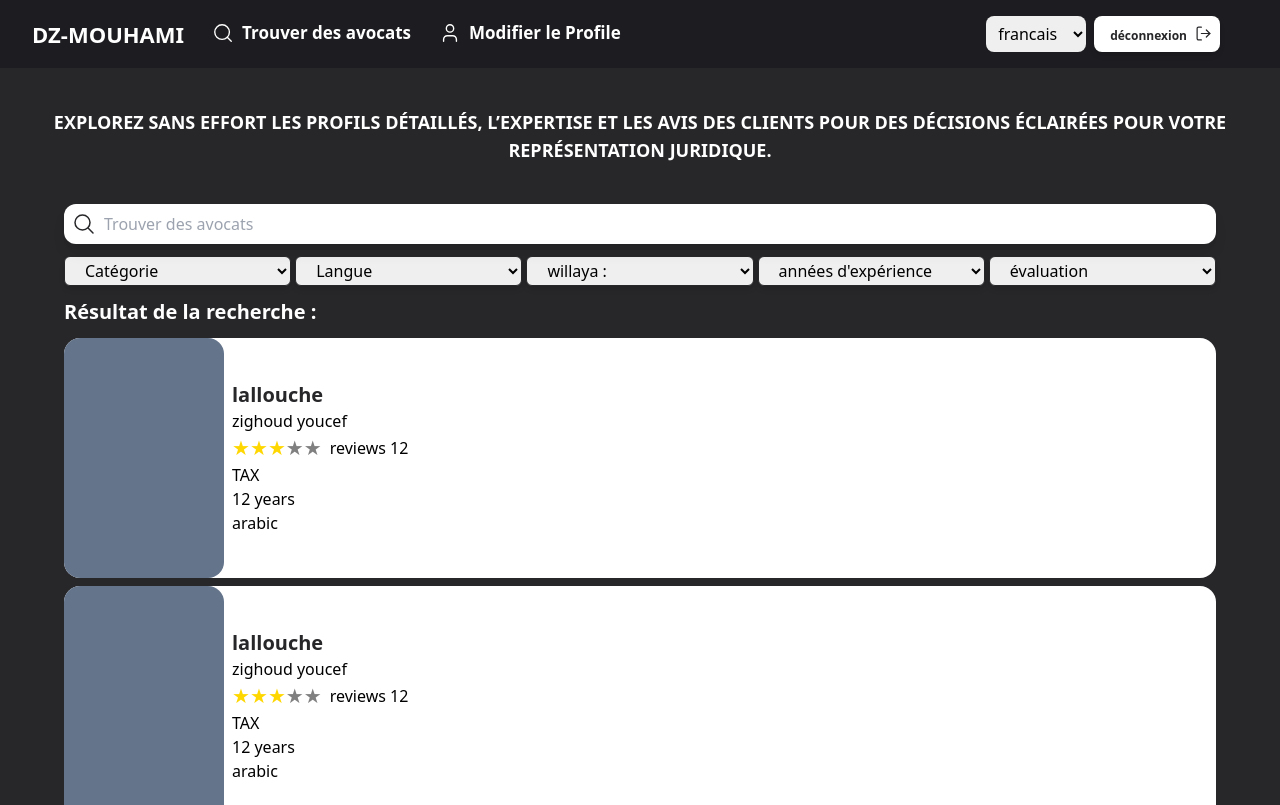
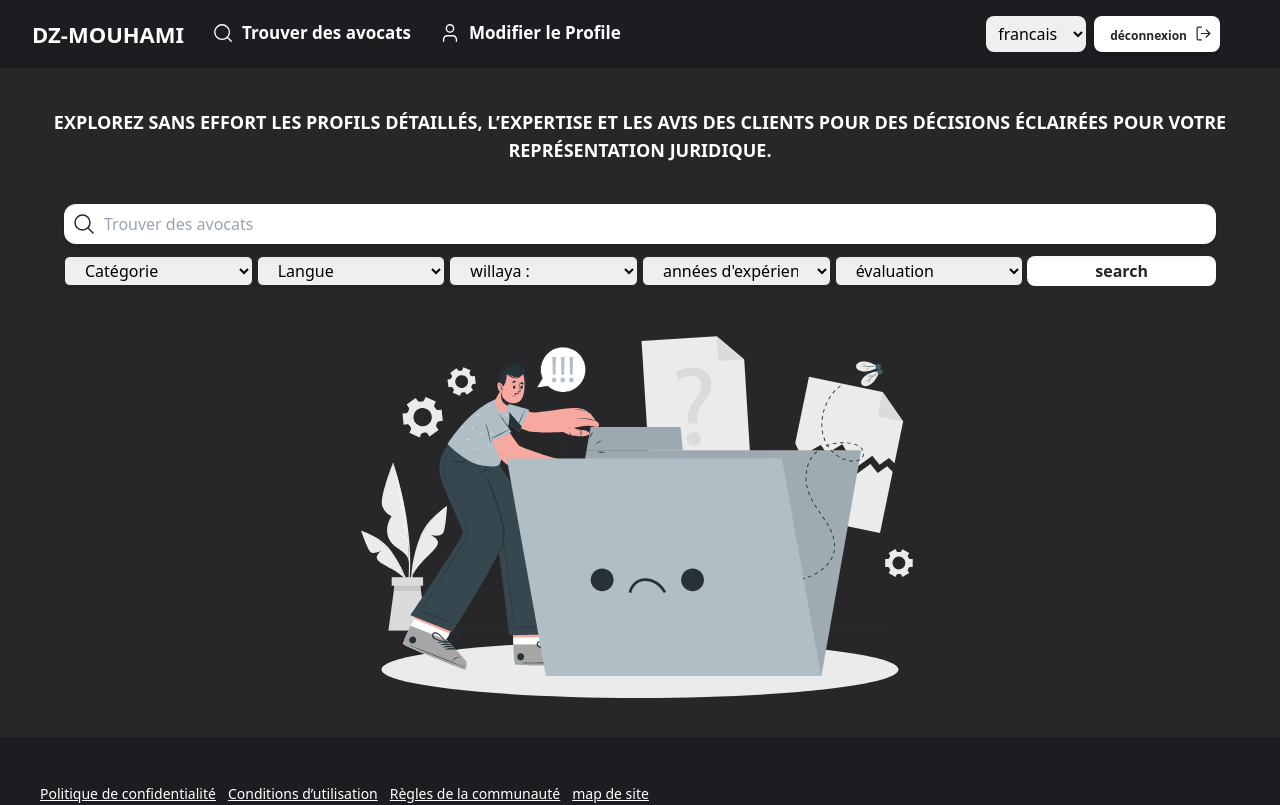
Before and after one commit to AbdelghaniLallouche/DZMouhamiFront, a React (Vite) app: page / in a window 1280 px wide. Shown: the top 805 px of the page. Built offline with nearby package versions, Linux system fonts and the light colour scheme.

Commit message:
Search Done

```diff
--- a/src/Layouts/Explore.jsx
+++ b/src/Layouts/Explore.jsx
@@ -9,29 +9,70 @@ import { Link } from "react-router-dom";
 const Explore = () => {
   const [wilaya, setWilaya] = useState();
   const [wilayaselected, setWilayaselected] = useState(false);
+  const [category, setCategory] = useState();
+  const [lang, setLang] = useState();
+  const [years, setYears] = useState();
+  const [rating, setRating] = useState();
+  const [name, setName] = useState();
   const { t, i18n } = useTranslation();
+  const [issearch , setIssearch] = useState(false);
+  const [filtreddata, setFiltreddata] = useState([]);
   const [data, setData] = useState([
     {
       id: 1,
       name: "lallouche",
+      wilaya : "Alger",
+      commune : "Alger centre",
       address: "zighoud youcef",
-      rating: 21,
-      categ: "TAX",
-      exp: "12 years",
-      langs: "arabic",
+      rating: 5,
+      categ: 2,
+      exp: 12,
+      langs: 1,
       img: "kalwa",
     },
     {
       id: 2,
       name: "lallouche",
+      wilaya : "Constantine",
+      commune : "Zighoud youcef",
       address: "zighoud youcef",
-      rating: 21,
-      categ: "TAX",
-      exp: "12 years",
-      langs: "arabic",
+      rating: 5,
+      categ: 2,
+      exp: 12,
+      langs: 1,
       img: "kalwa",
     },
   ]);
+
+  const handleSearch = (e) => {
+    e.preventDefault();
+    setIssearch(true);
+   console.log(`${wilaya} ${category} ${lang} ${years} ${rating} ${name}`)
+   let filtered = data.filter((lawyer) => {
+    if (
+      lawyer.name.toLowerCase().includes(name.toLowerCase())
+    ) {
+      return true;
+    }
+    return false;
+  });
+  if (category) {
+    filtered = filtered.filter((lawyer) => lawyer.categ == category);
+  }
+  if (lang) {
+    filtered = filtered.filter((lawyer) => lawyer.langs == lang);
+  }
+  if (years) {
+    filtered = filtered.filter((lawyer) => lawyer.exp == years);
+  }
+  if (rating) {
+    filtered = filtered.filter((lawyer) => lawyer.rating == rating);
+  }
+  if (wilaya) {
+    filtered = filtered.filter((lawyer) => lawyer.address == wilaya);
+  }
+  setFiltreddata(filtered);
+  }
 
   return (
     <div className="h-full bg-primary">
@@ -41,6 +82,10 @@ const Explore = () => {
       <div className="relative my-3 mx-[5%]">
         <input
           type="text"
+          onChange={(e)=>{
+            setName(e.target.value)
+          }}
+          value={name}
           name="search"
           className="rounded-xl shadow-lg w-full py-2 px-10 border-none"
           required
@@ -48,8 +93,10 @@ const Explore = () => {
         />
         <SearchIcon txt={i18n.language} />
       </div>
-      <div className="mx-[5%] grid grid-cols-2 justify-items-center gap-1 md:grid-cols-5">
-        <select className="select" name="category">
+      <div className="mx-[5%] grid grid-cols-2 justify-items-center gap-1 md:grid-cols-6">
+        <select onChange={(e)=>{
+          setCategory(e.target.value)
+        }} className="select" name="category">
           <option value="" disabled selected hidden>
             {t("cate")}
           </option>
@@ -57,7 +104,9 @@ const Explore = () => {
           <option value={2}>{t("tax")}</option>
           <option value={3}>{t("gpractice")}</option>
         </select>
-        <select className="select" name="lang">
+        <select onChange={(e)=>{
+          setLang(e.target.value)
+        }} className="select" name="lang">
           <option value="" disabled selected hidden>
             {t("lang")}
           </option>
@@ -72,7 +121,9 @@ const Explore = () => {
             setWilayaselected,
           }}
         />
-        <select className="select" name="years">
+        <select onChange={(e)=>{
+          setYears(e.target.value)
+        }} className="select" name="years">
           <option value="" disabled selected hidden>
             {t("years")}
           </option>
@@ -80,7 +131,9 @@ const Explore = () => {
             <option key={i} value={i}>{`${i} ${t("expyear")}`}</option>
           ))}
         </select>
-        <select className="select" name="rating">
+        <select onChange={(e)=>{
+          setRating(e.target.value)
+        }} className="select" name="rating">
           <option value="" disabled selected hidden>
             {t("rating")}
           </option>
@@ -88,14 +141,18 @@ const Explore = () => {
             <option key={i} value={i}>{`${i} ${t("stars")}`}</option>
           ))}
         </select>
+        <button onClick={(e)=>{
+          handleSearch(e);
+          console.log(filtreddata)
+        }} className="bg-white text-primary text-base font-semibold w-full text-center rounded-lg transition duration-[0.5s] ease-in-out hover:bg-green-700 hover:text-white">{t("search")}</button>
       </div>
       <div className="w-full flex justify-center items-center">
-        {data?.length > 0 ? (
+        {issearch == true && filtreddata?.length > 0 ? (
           <div className="w-[90%] mx-auto">
             <h1 className="text-white text-xl font-bold my-3">
               {t("searchresult")}
             </h1>
-            {data?.map((lawyer) => (
+            {filtreddata?.map((lawyer) => (
               <Link className="no-underline" to={`/lawyer/${lawyer.id}`}>
                 <LawyerCard
                   key={lawyer.id}
```
